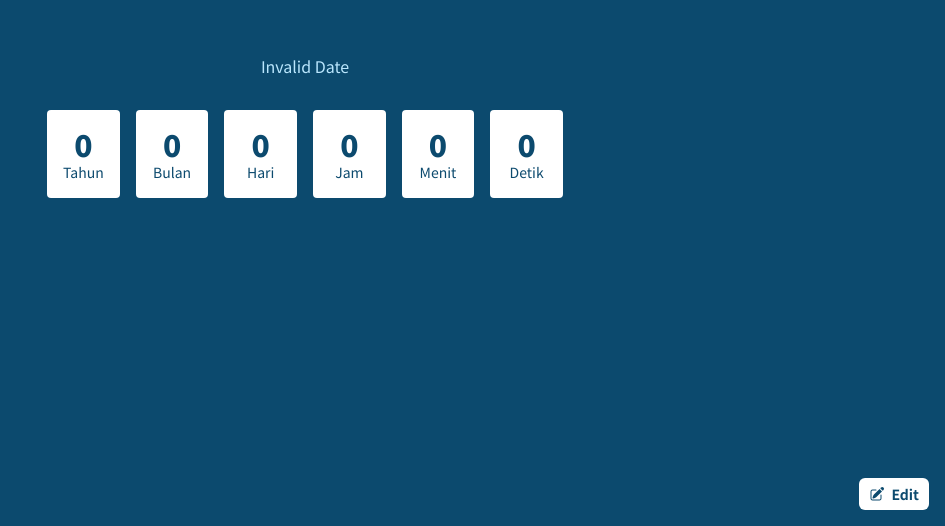
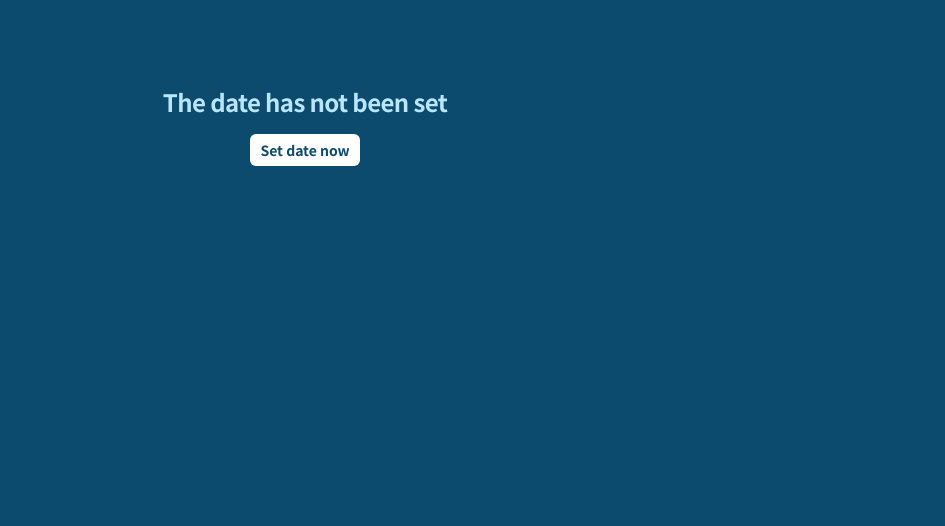
Before and after one commit to sysym-dev/countdown, a Vue app: page / in a window 1280 px wide. Shown: the part 274-800 px from the top of the page, without its empty margins (335-1280 px from the left). Built offline with nearby package versions, Linux system fonts and the light colour scheme.

Commit message:
finished and unsetted date state'

```diff
--- a/src/App.vue
+++ b/src/App.vue
@@ -4,7 +4,7 @@ import { useCountdown } from './countdown';
 import Countdown from './components/Countdown.vue';
 
 const { title, date, load } = useMetadata();
-const { countdown, start } = useCountdown();
+const { countdown, start, isFinished } = useCountdown();
 
 function handleSavedMetadata() {
   load();
@@ -20,6 +20,7 @@ start(date.value);
     :title="title"
     :date="date"
     :countdown="countdown"
+    :is-finished="isFinished"
     v-on:saved-metadata="handleSavedMetadata"
   />
 </template>
--- a/src/components/Countdown.vue
+++ b/src/components/Countdown.vue
@@ -3,17 +3,11 @@ import { parseDate } from 'src/utils/date';
 import { PencilSquareIcon } from '@heroicons/vue/24/solid';
 import UiButton from './ui/UiButton.vue';
 import SetMetadataModal from './SetMetadataModal.vue';
-import { ref } from 'vue';
+import { computed, ref } from 'vue';
 
 const props = defineProps({
-  title: {
-    type: String,
-    required: true,
-  },
-  date: {
-    type: Date,
-    required: true,
-  },
+  title: String,
+  date: Date,
   countdown: {
     type: Object,
     required: true,
@@ -26,9 +20,14 @@ const props = defineProps({
       second: 0,
     }),
   },
+  isFinished: {
+    type: Boolean,
+    default: false,
+  },
 });
 const emit = defineEmits(['saved-metadata']);
 
+const isMetadataReady = computed(() => props.date && props.title);
 const visibleSetMedatadaModal = ref(false);
 
 function handleSetMetadata() {
@@ -44,6 +43,16 @@ function handleSavedMetadata() {
     class="min-h-screen bg-sky-900 text-white flex items-center justify-center"
   >
     <div class="space-y-8 p-8">
+      <div
+        v-if="!isMetadataReady"
+        class="text-center flex flex-col space-y-4 items-center"
+      >
+        <span class="text-sky-200 text-2xl font-bold tracking-tight"
+          >The date has not been set</span
+        >
+        <ui-button v-on:click="handleSetMetadata">Set date now</ui-button>
+      </div>
+      <template v-else>
         <div class="text-center space-y-4">
           <span class="text-sky-200">{{ parseDate(date).format('LL') }}</span>
           <h1 class="text-4xl uppercase font-black tracking-tight">
@@ -88,9 +97,16 @@ function handleSavedMetadata() {
             <span class="text-sm">Detik</span>
           </div>
         </div>
+        <div v-if="isFinished" class="text-center text-sky-200">
+          Finished {{ parseDate(date).fromNow() }}
+        </div>
+      </template>
     </div>
   </div>
-  <div class="fixed bottom-0 p-4 w-full flex sm:justify-end">
+  <div
+    v-if="isMetadataReady"
+    class="fixed bottom-0 p-4 w-full flex sm:justify-end"
+  >
     <ui-button custom-class="w-full sm:w-auto" v-on:click="handleSetMetadata">
       <template #icon>
         <pencil-square-icon class="w-4 h-4" />
--- a/src/utils/date.js
+++ b/src/utils/date.js
@@ -1,9 +1,11 @@
 import dayjs from 'dayjs';
 import localizedFormat from 'dayjs/plugin/localizedFormat';
 import localeData from 'dayjs/plugin/localeData';
+import relativeTime from 'dayjs/plugin/relativeTime';
 
 dayjs.extend(localizedFormat);
 dayjs.extend(localeData);
+dayjs.extend(relativeTime);
 
 export function parseDate(date) {
   return dayjs(date);
```
Lines whose indentation alone changed are shown as unchanged.
